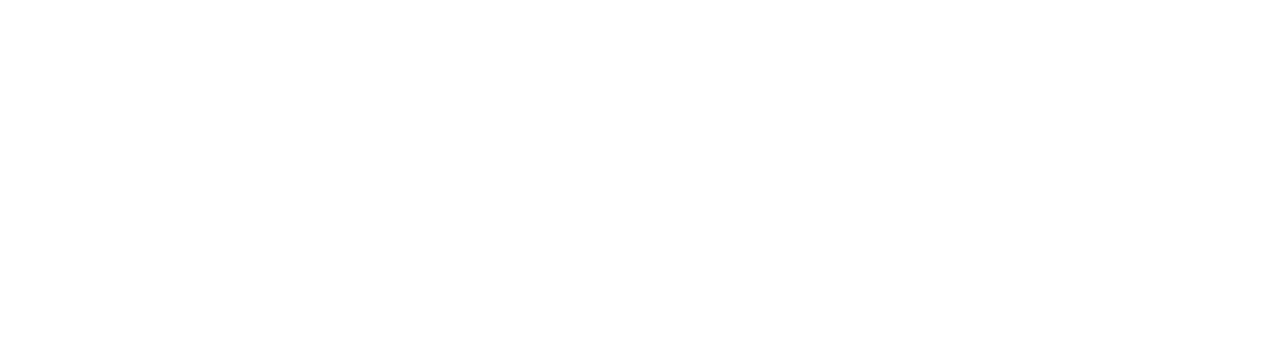
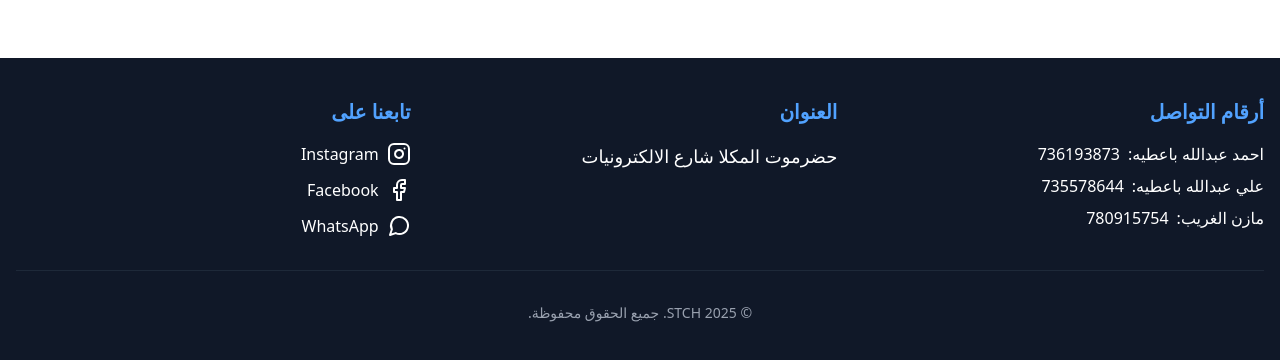
Before and after one commit to Mahfoud-Sa/stch-website, a React (Vite) app: page / in a window 1280 px wide. Shown: the part 747-1107 px from the top of the page. Before the commit the page ends 800 px from the top, so only its background shows below. Built offline with nearby package versions, Linux system fonts and the light colour scheme; no server answers.

Commit message:
add footer

```diff
--- a/src/App.jsx
+++ b/src/App.jsx
@@ -4,6 +4,7 @@
 import PageDivider from "./components/PageDivider.jsx";
 import FilterComponent from "./components/FilterComponent.jsx";
 import ProductGrid from "./components/ProductGrid.jsx";
+import Footer from "./components/Footer.jsx";
 
 import { getAllProductsFromContentful } from "./api/productsApi.js";
 
@@ -61,6 +62,7 @@
           onClose={() => setIsFilterOpen(false)}
         />
       </PageDivider>
+      <Footer />
     </div>
   );
 }
--- /dev/null
+++ b/src/components/Footer.jsx
@@ -0,0 +1,65 @@
+import React from 'react';
+
+const Footer = () => {
+  return (
+    <footer className="bg-gray-900 text-white py-10 mt-10" dir="rtl">
+      <div className="container mx-auto px-4">
+        <div className="grid grid-cols-1 md:grid-cols-3 gap-8 text-center md:text-right">
+
+          {/* Contact Phones */}
+          <div>
+            <h3 className="text-xl font-bold mb-4 text-blue-400">أرقام التواصل</h3>
+            <ul className="space-y-2">
+              <li className="flex items-center justify-center md:justify-start gap-2">
+                <span className="font-medium">احمد عبدالله باعطيه:</span>
+                <a href="tel:770266408" className="hover:text-blue-300">736193873</a>
+              </li>
+              <li className="flex items-center justify-center md:justify-start gap-2">
+                <span className="font-medium">علي عبدالله باعطيه:</span>
+                <a href="tel:713643957" className="hover:text-blue-300">735578644</a>
+              </li>
+              <li className="flex items-center justify-center md:justify-start gap-2">
+                <span className="font-medium">مازن الغريب:</span>
+                <a href="tel:778366288" className="hover:text-blue-300">780915754</a>
+              </li>
+            </ul>
+          </div>
+
+          {/* Address */}
+          <div>
+            <h3 className="text-xl font-bold mb-4 text-blue-400">العنوان</h3>
+            <p className="text-lg">
+              حضرموت المكلا شارع الالكترونيات
+            </p>
+          </div>
+
+          {/* Social Media */}
+          <div>
+            <h3 className="text-xl font-bold mb-4 text-blue-400">تابعنا على</h3>
+            <div className="flex flex-col items-center md:items-start space-y-3">
+              <a href="#" className="flex items-center gap-2 hover:text-pink-500 transition-colors">
+                <svg xmlns="http://www.w3.org/2000/svg" width="24" height="24" viewBox="0 0 24 24" fill="none" stroke="currentColor" strokeWidth="2" strokeLinecap="round" strokeLinejoin="round" className="lucide lucide-instagram"><rect width="20" height="20" x="2" y="2" rx="5" ry="5"/><path d="M16 11.37A4 4 0 1 1 12.63 8 4 4 0 0 1 16 11.37z"/><line x1="17.5" x2="17.51" y1="6.5" y2="6.5"/></svg>
+                <span>Instagram</span>
+              </a>
+              <a href="#" className="flex items-center gap-2 hover:text-blue-600 transition-colors">
+                <svg xmlns="http://www.w3.org/2000/svg" width="24" height="24" viewBox="0 0 24 24" fill="none" stroke="currentColor" strokeWidth="2" strokeLinecap="round" strokeLinejoin="round" className="lucide lucide-facebook"><path d="M18 2h-3a5 5 0 0 0-5 5v3H7v4h3v8h4v-8h3l1-4h-4V7a1 1 0 0 1 1-1h3z"/></svg>
+                <span>Facebook</span>
+              </a>
+              <a href="#" className="flex items-center gap-2 hover:text-green-500 transition-colors">
+                <svg xmlns="http://www.w3.org/2000/svg" width="24" height="24" viewBox="0 0 24 24" fill="none" stroke="currentColor" strokeWidth="2" strokeLinecap="round" strokeLinejoin="round" className="lucide lucide-message-circle"><path d="m3 21 1.9-5.7a8.5 8.5 0 1 1 3.8 3.8z"/></svg>
+                <span>WhatsApp</span>
+              </a>
+            </div>
+          </div>
+
+        </div>
+
+        <div className="border-t border-gray-800 mt-8 pt-8 text-center text-gray-400 text-sm">
+          <p>&copy; {new Date().getFullYear()} STCH. جميع الحقوق محفوظة.</p>
+        </div>
+      </div>
+    </footer>
+  );
+};
+
+export default Footer;
--- a/src/components/ProductGrid.jsx
+++ b/src/components/ProductGrid.jsx
@@ -33,7 +33,7 @@
             <div
                 style={{
                     display: "grid",
-                    gridTemplateColumns: "repeat(auto-fill, minmax(180px, 1fr))",
+                    gridTemplateColumns: "repeat(auto-fill, minmax(max(180px, 22%), 1fr))",
                     gap: 16,
                 }}
             >
```
